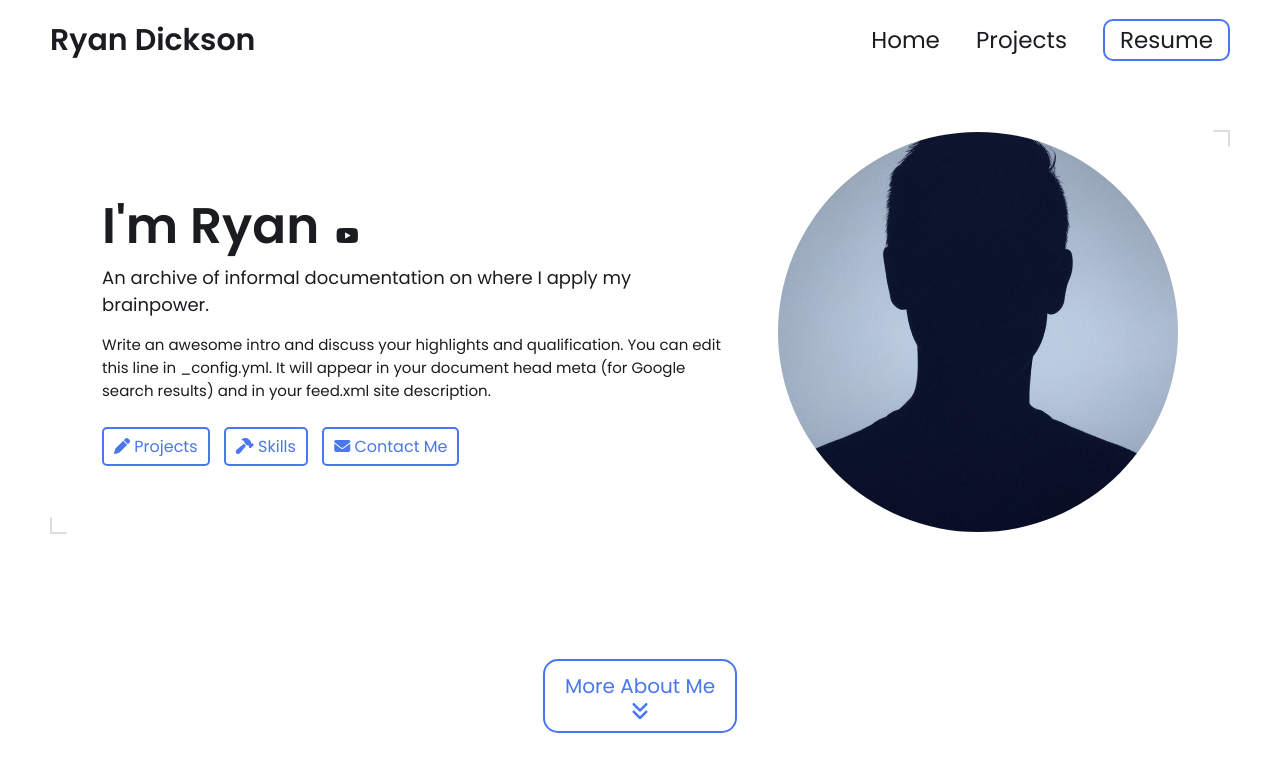
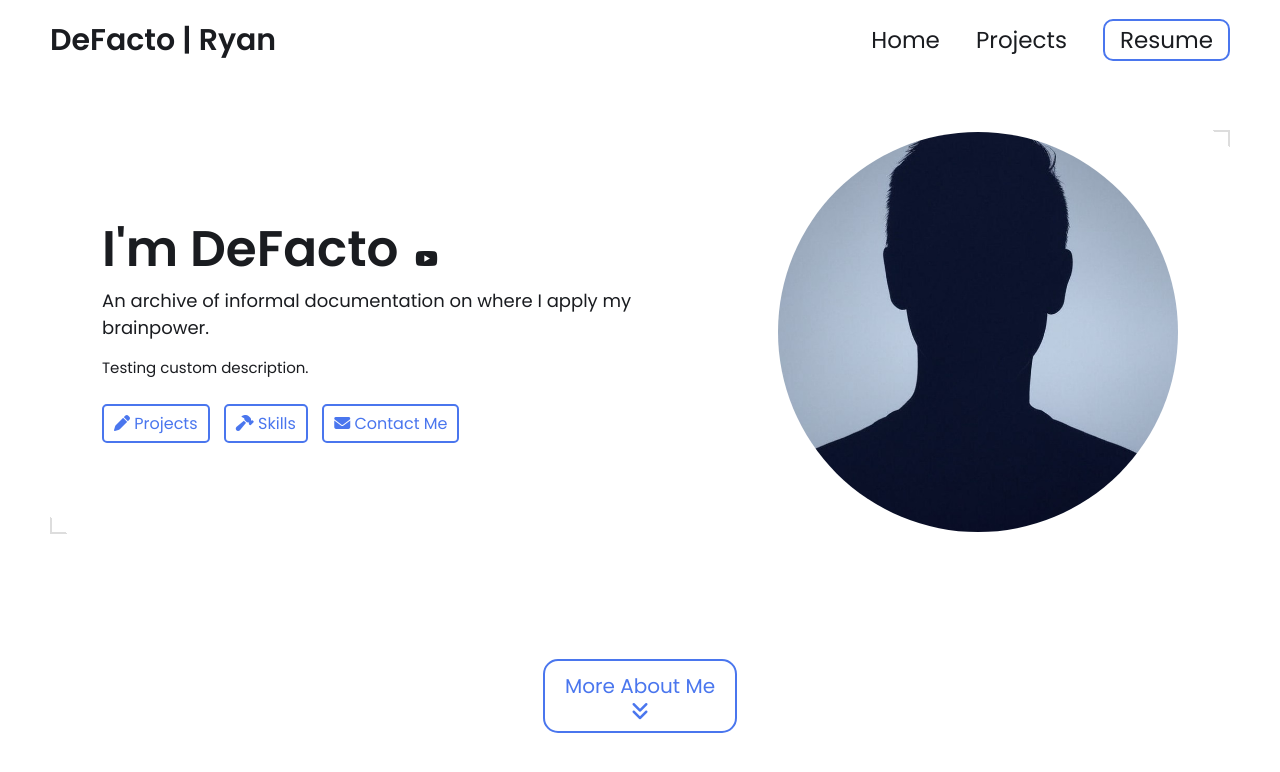
Before and after one commit to DefactoRyan/DefactoRyan.github.io, a Jekyll site: the page built from index.html, in a window 1280 px wide and 900 px high. Shown: the top 772 px of the window. Built offline with Jekyll 4.4.1, drawn with Linux system fonts in a browser that asks for light colours.

Commit message:
Update _config.yml

```diff
--- a/_config.yml
+++ b/_config.yml
@@ -7,17 +7,15 @@
 
 # Main Page Setup
 
-title: Ryan's Temporary Hyperfixations & Documented Interests # This is what shows up in the tab of the browser
+title: DefactoRyan # This is what shows up in the tab of the browser
 
 
 
 # Hero Section
-name: Ryan Dickson
+name: DeFacto | Ryan
 headline: An archive of informal documentation on where I apply my brainpower.
 description: >- # dont remove this line. this will ignore all new lines until the next section
-  Write an awesome intro and discuss your highlights and qualification. You can edit this
-  line in _config.yml. It will appear in your document head meta (for
-  Google search results) and in your feed.xml site description.
+  Testing custom description.
 
 # Place your profile image in /assets/images/profile-image/folder and edit the file name
 profile_image: ./assets/images/profile-image/avatar.jpeg
```
